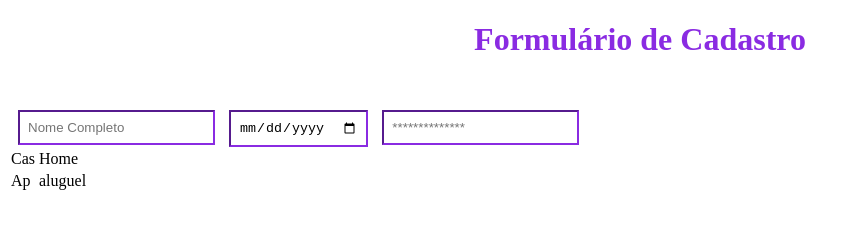
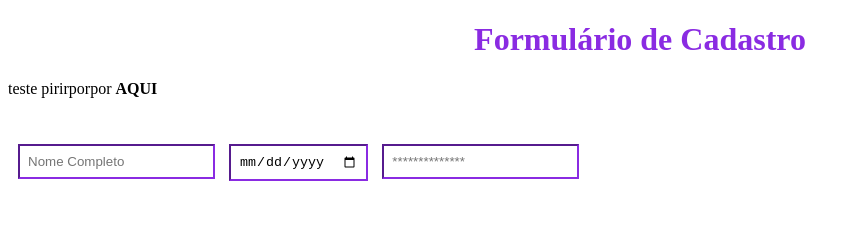
Before and after one commit to RussoAndre/USTJ, a plain HTML site: page index.html in a window 1280 px wide. Shown: the whole page, without its empty margins (0-859 px from the left). Drawn offline with Linux system fonts and the light colour scheme.

Commit message:
Final da Aula

```diff
--- a/index.html
+++ b/index.html
@@ -11,28 +11,17 @@
 </head>
 <body>
     <h1>Formulário de Cadastro</h1>
-
+    <p>teste pirirporpor <strong id="teste">AQUI</strong></p>
 
     <div id="form">
     <form action="" method="get">
         <input type="text" name="name" id="name" placeholder="Nome Completo">
         <input type="date" name="nascimento" id="idade" placeholder="dd/mm/aaaa" \>
         <input type="password" name="senha" id="passcode" placeholder="**************">
-
-
     </form>
 
 </div>
 
-<table>
-    <tr>
-        <td>Cas</td>
-        <td>Home</td>
-    </tr>
-    <tr>
-        <td>Ap</td>
-        <td>aluguel</td>
-    </tr>
-</table>
+<script src=".\script.js"></script>
 </body>
 </html>
--- /dev/null
+++ b/script.js
@@ -0,0 +1,21 @@
+
+
+let element = document.getElementById("teste");
+console.log(element);
+
+/*
+let nome = prompt("Digite seu nome:");
+let n1 = parseInt(prompt("Digite a nota 1:"));
+let n2 = parseInt(prompt("Digite a nota 2:"));
+let m = (n1 + n2) / 2;
+let status;
+
+
+if (m >= 6) {
+    status = "Aprovado";
+} else if (m < 6) {
+    status = "Reprovado";
+} else { let status = "DIGITE VALORES VALIDOS" }
+
+console.log(`${nome} suas notas são: ${n1} e ${n2} e sua média é ${m} você foi ${status}`);
+*/
```
